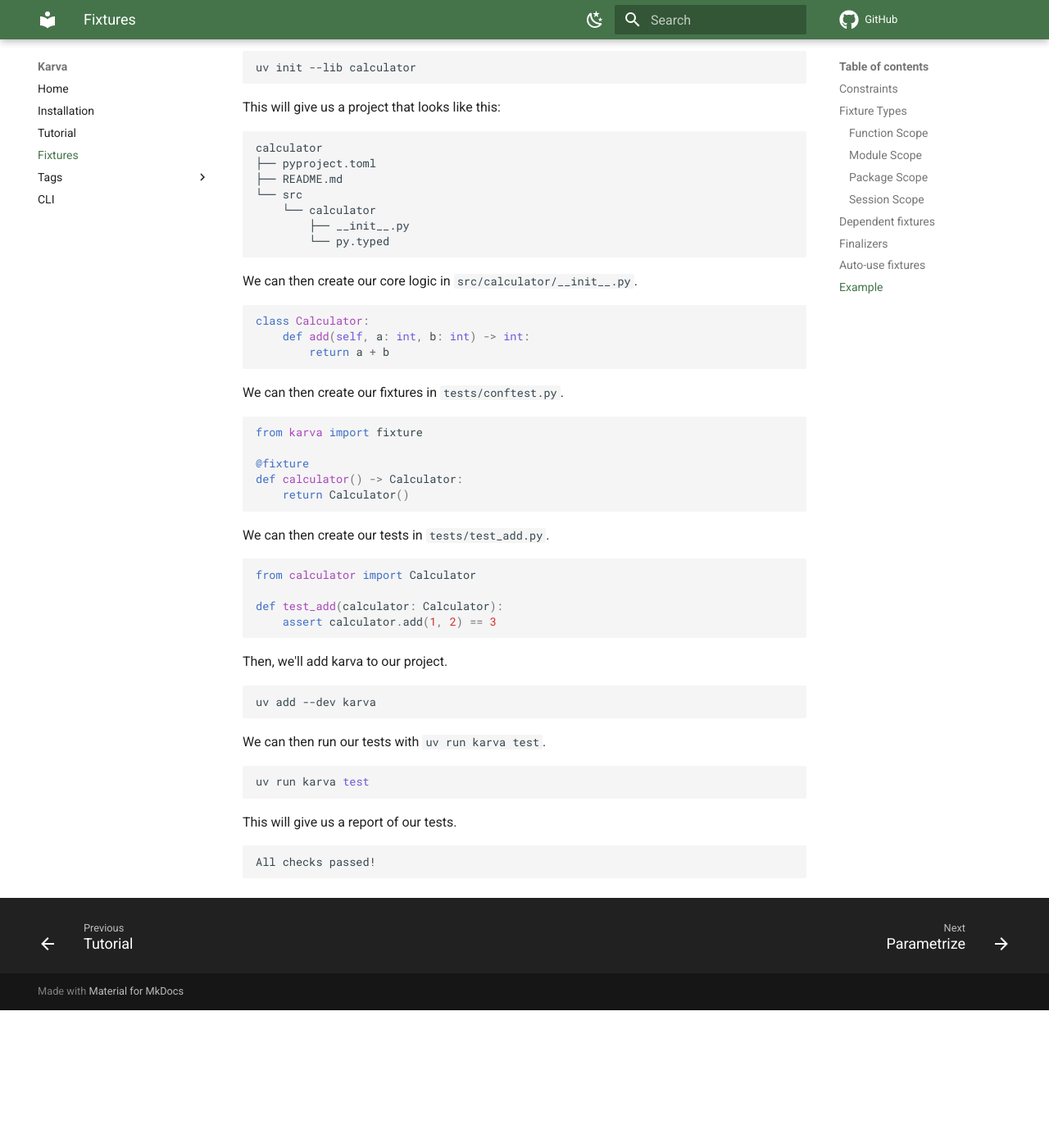
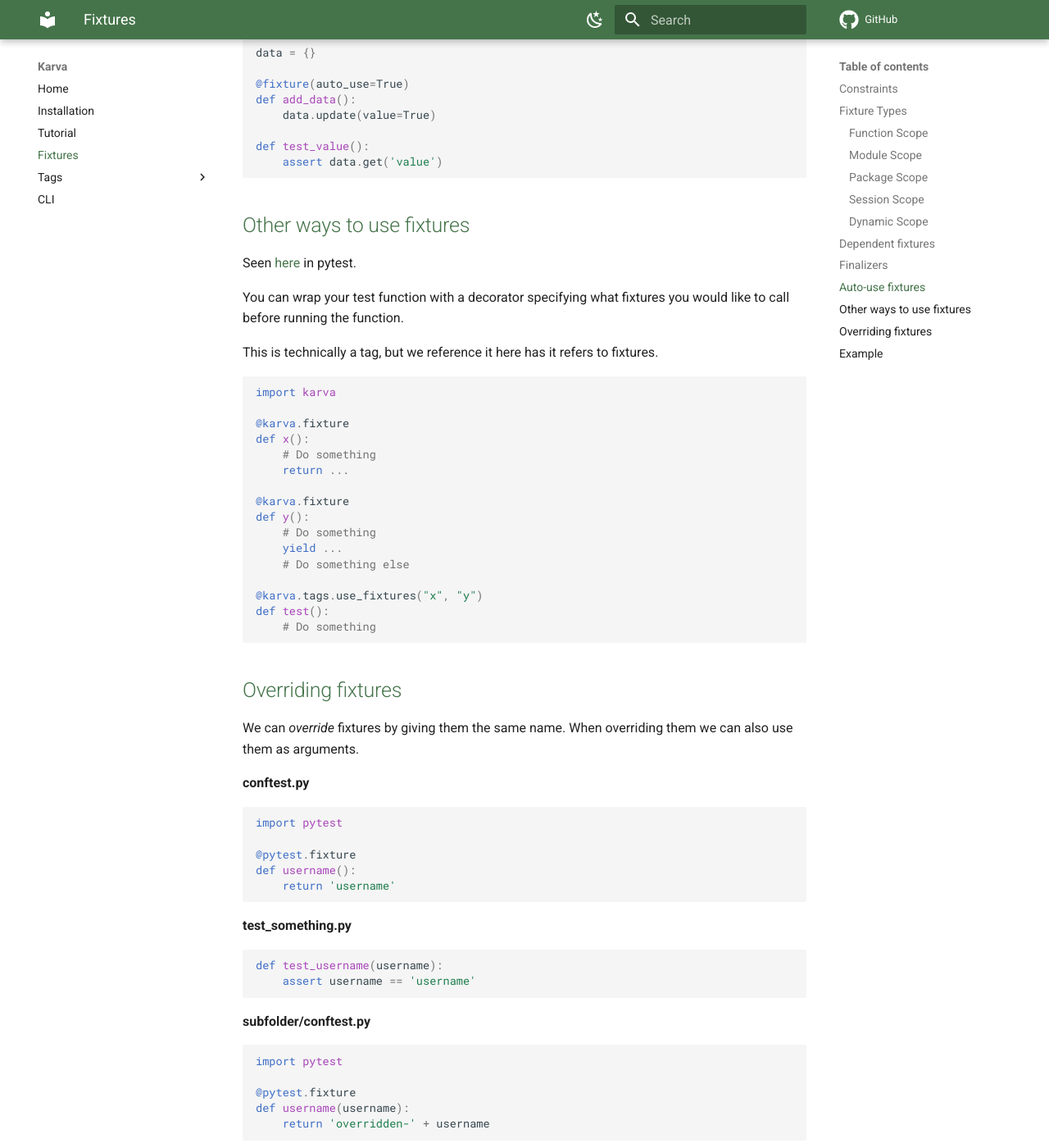
Before and after one commit to MatthewMckee4/karva, an MkDocs documentation site: the page built from docs/fixtures.md, in a window 1280 px wide and 1400 px high, scrolled down 2428 px. Shown: the whole window at 82% size. Built offline with MkDocs 1.6.1 and Material for MkDocs 9.7.7, drawn with Linux system fonts in a browser that asks for light colours; comment, search, counter and statistics services are not loaded; before the commit the page ends 3660 px from its top, so only the background shows below that; some of the changed text lies outside the part shown.

Commit message:
Update fixture docs (#130)

````diff
--- a/docs/fixtures.md
+++ b/docs/fixtures.md
@@ -50,6 +50,17 @@
 
 The fixture is created once per test session.
 
+### Dynamic Scope
+
+A dynamic scope is given as a function that returns a valid scope string.
+
+```py
+def dynamic_scope(fixture_name, config):
+    return "module"
+```
+
+Currently, we do not support config and that value is passed as `None`. The `fixture_name` argument is a string.
+
 ## Dependent fixtures
 
 We support fixtures that depend on other fixtures.
@@ -101,6 +112,72 @@
 
 def test_value():
     assert data.get('value')
+```
+
+## Other ways to use fixtures
+
+Seen [here](https://docs.pytest.org/en/7.1.x/how-to/fixtures.html#use-fixtures-in-classes-and-modules-with-usefixtures) in pytest.
+
+You can wrap your test function with a decorator specifying what fixtures you would like to call before running the function.
+
+This is technically a tag, but we reference it here has it refers to fixtures.
+
+```py
+import karva
+
+@karva.fixture
+def x():
+    # Do something
+    return ...
+
+@karva.fixture
+def y():
+    # Do something
+    yield ...
+    # Do something else
+
+@karva.tags.use_fixtures("x", "y")
+def test():
+    # Do something
+```
+
+## Overriding fixtures
+
+We can _override_ fixtures by giving them the same name. When overriding them we can also use them as arguments.
+
+**conftest.py**
+
+```py
+import pytest
+
+@pytest.fixture
+def username():
+    return 'username'
+
+```
+
+**test_something.py**
+
+```py
+def test_username(username):
+    assert username == 'username'
+```
+
+**subfolder/conftest.py**
+
+```py
+import pytest
+
+@pytest.fixture
+def username(username):
+    return 'overridden-' + username
+```
+
+**subfolder/test_something_else.py**
+
+```py
+def test_username(username):
+    assert username == 'overridden-username'
 ```
 
 ## Example
````
